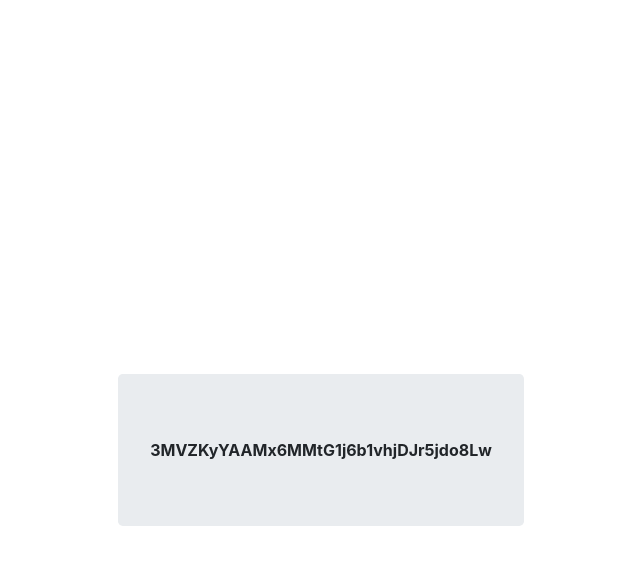
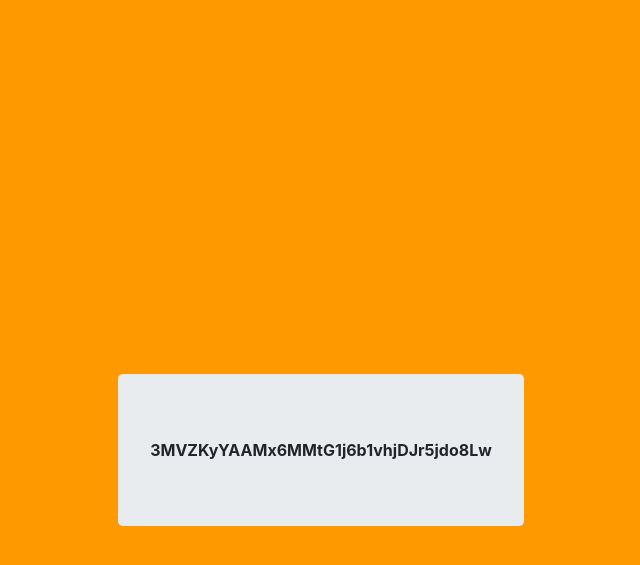
Before and after one commit to yankelahiany/flintlock, a Jekyll site: the page NFC/tag1.html, which Jekyll copies as it is, in a window 1280 px wide. Shown: the top 565 px of the page, without its empty margins (319-959 px from the left). Built offline with Jekyll 4.4.1, drawn with Linux system fonts in a browser that asks for light colours; nearby versions of some CDN libraries.

Commit message:
New background + right address

```diff
--- a/NFC/tag1.html
+++ b/NFC/tag1.html
@@ -50,6 +50,7 @@
 <style>
 html, body {
     height: 100%;
+    background-color: #FF9900;
 }
 </style>
     </head>
@@ -95,9 +96,11 @@
         </div>
         <div class="container h-100 d-flex justify-content-center">
     <div class="jumbotron my-auto">
-      <strong class="bitcoin-address" data-bc-address="3MVZKyYAAMx6MMtG1j6b1vhjDJr5jdo8Lwe">3MVZKyYAAMx6MMtG1j6b1vhjDJr5jdo8Lw</strong>
+      <strong class="bitcoin-address" data-bc-address="3MVZKyYAAMx6MMtG1j6b1vhjDJr5jdo8Lw">3MVZKyYAAMx6MMtG1j6b1vhjDJr5jdo8Lw</strong>
     </div>
 </div>
 
+
+
     </body>
 </html>
```
